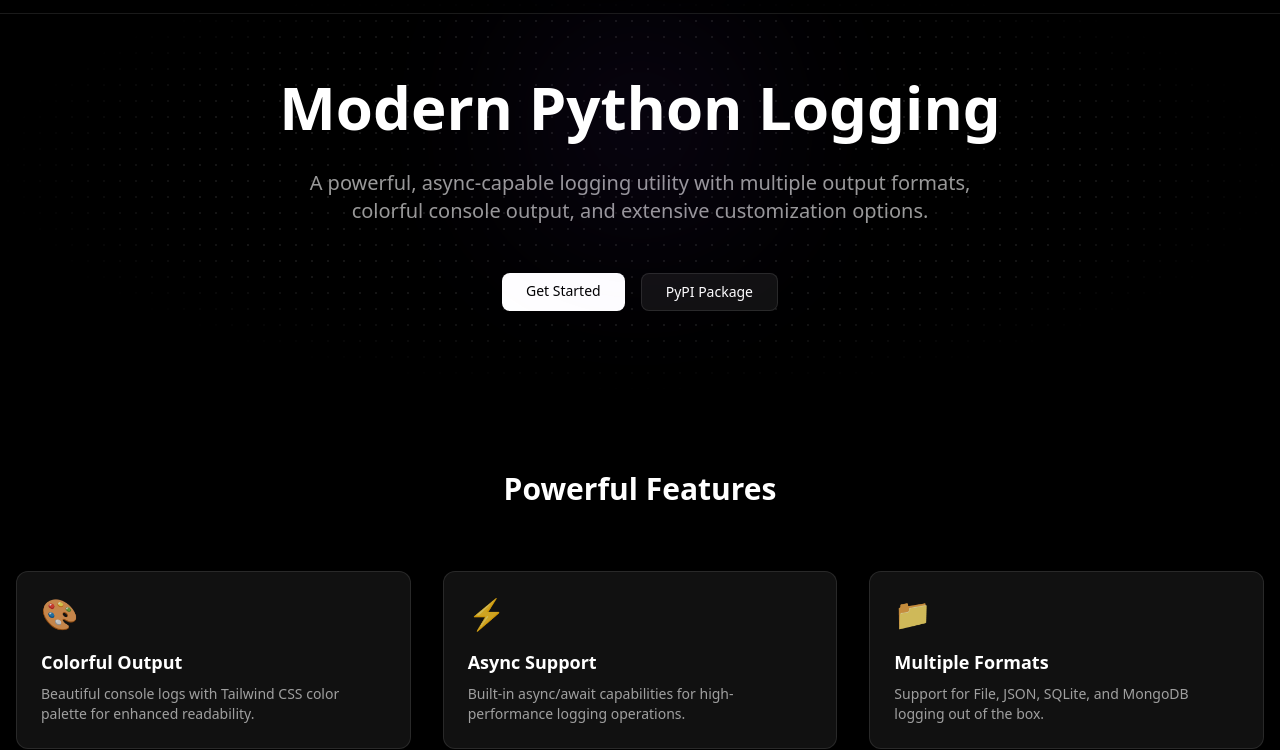
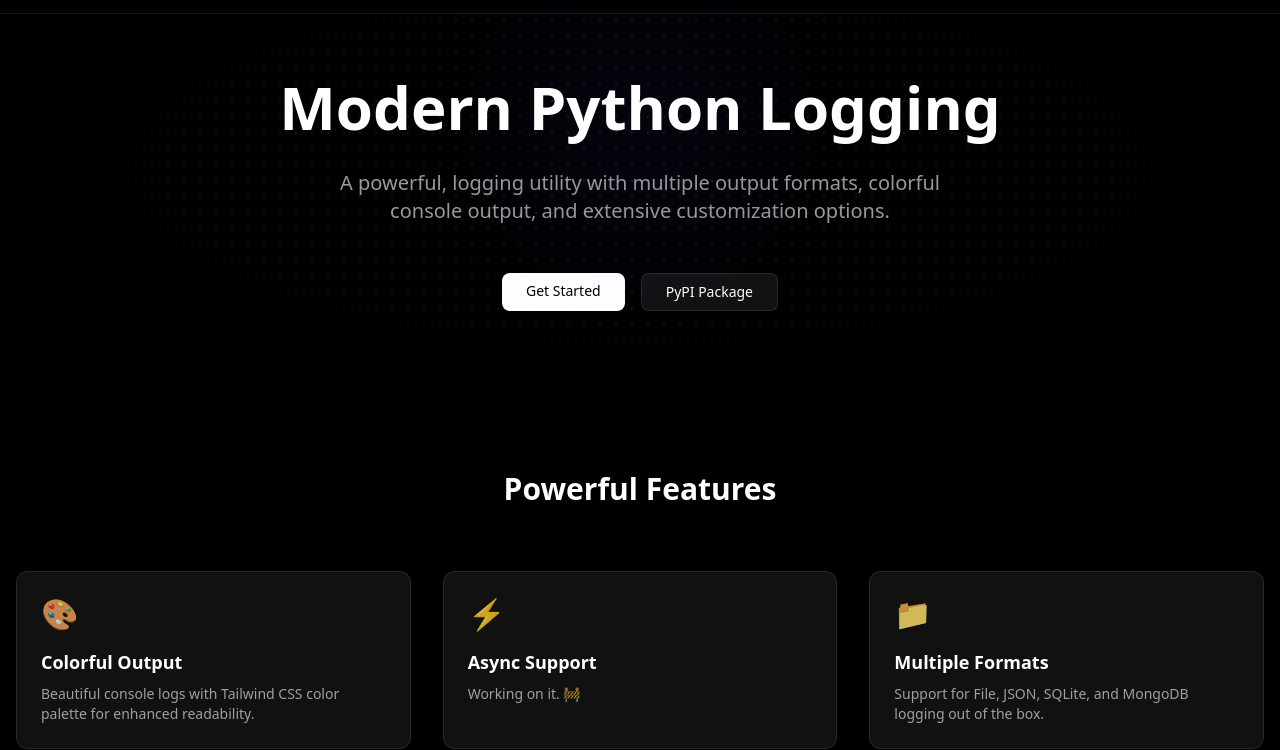
Before and after one commit to DogukanUrker/TamgaWebsite, a plain HTML site: page index.html in a window 1280 px wide. Shown: the part 51-801 px from the top of the page. Drawn offline with nearby package versions, Linux system fonts and the light colour scheme.

Commit message:
Update index.html

```diff
--- a/index.html
+++ b/index.html
@@ -127,7 +127,7 @@
           </h1>
         </div>
         <p class="text-lg sm:text-xl text-white/60 mb-12 max-w-2xl mx-auto">
-          A powerful, async-capable logging utility with multiple output
+          A powerful, logging utility with multiple output
           formats, colorful console output, and extensive customization options.
         </p>
         <div class="flex flex-wrap justify-center gap-4">
@@ -176,8 +176,7 @@
             </div>
             <h3 class="text-lg font-semibold mb-2">Async Support</h3>
             <p class="text-white/60 text-sm">
-              Built-in async/await capabilities for high-performance logging
-              operations.
+              Working on it. 🚧
             </p>
           </div>
           <div
```
